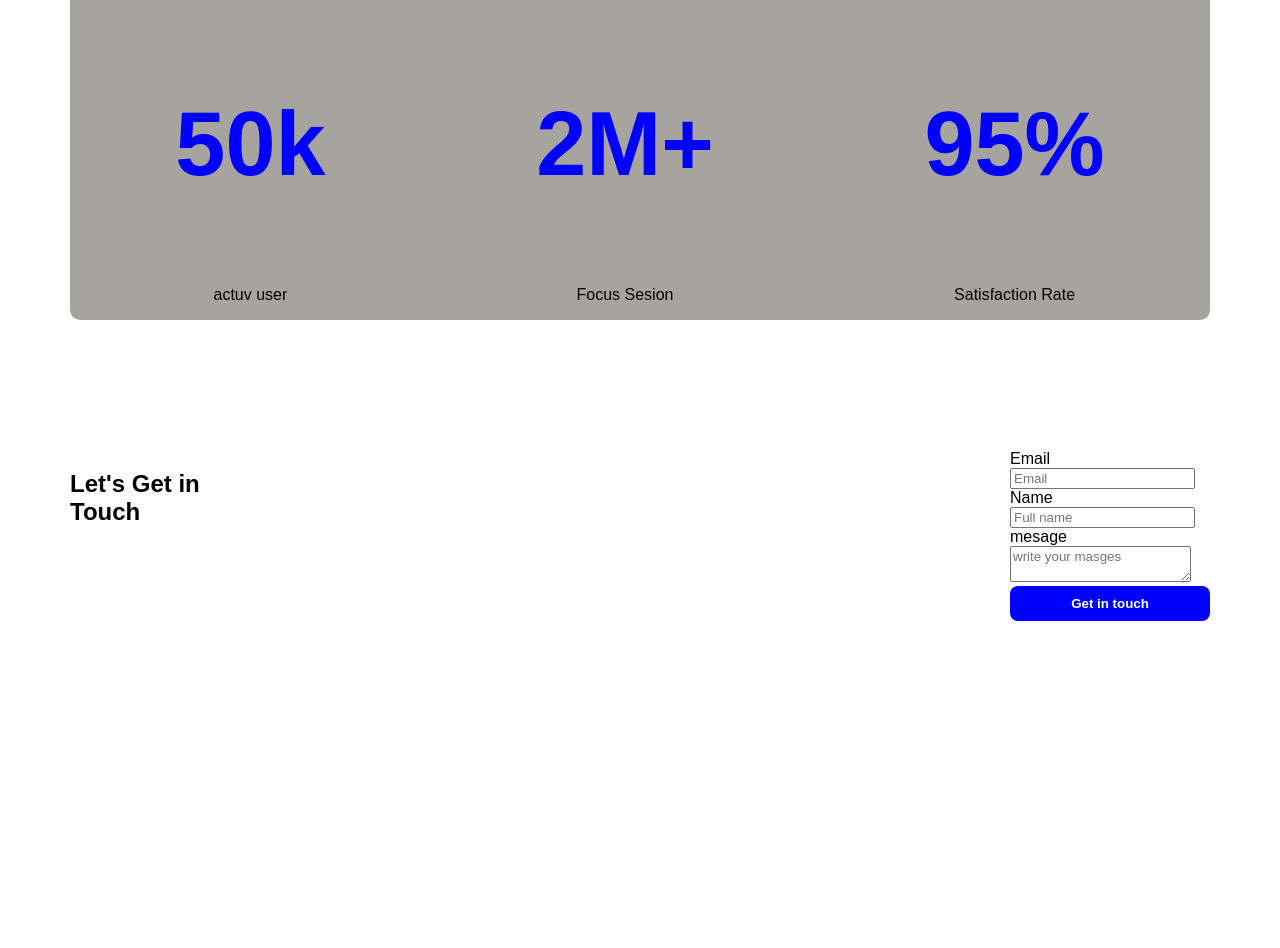
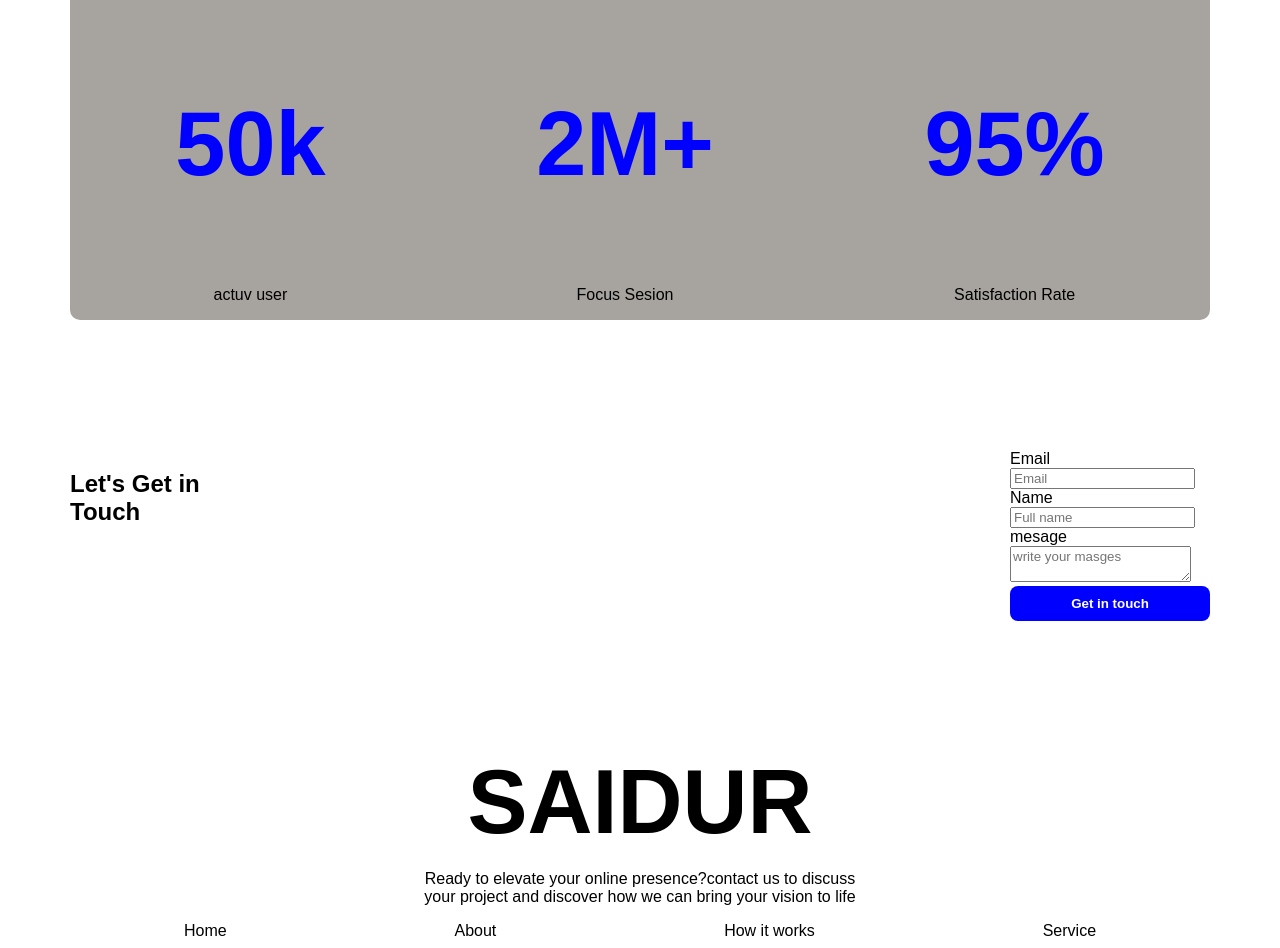
Before and after one commit to msrahaman03/first-assingment-repo, a plain HTML site: page index.html in a window 1280 px wide. Shown: the part 1180-2128 px from the top of the page. Before the commit the page ends 1931 px from the top, so only its background shows below. Drawn offline with Linux system fonts and the light colour scheme.

Commit message:
footer commit

```diff
--- a/index.html
+++ b/index.html
@@ -79,7 +79,23 @@
 
 
           <!-- form section  end -->
+</main>
+    <!-- footer section start-->
 
+        <footer>
+            <div class="footer-title">SAIDUR</div>
+            <p class="footer-description">Ready to elevate your online presence?contact us to discuss<br>your project and discover how we can bring your vision to life</p>
+
+            <div class="footer-itmes">
+                <div class="footer-item">Home</div>
+                <div class="footer-item">About</div>
+                <div class="footer-item">How it works </div>
+                <div class="footer-item">Service </div>
+
+            </div>
+        </footer>
+
+    <!-- footer section end-->
 
 </body>
 </html>
--- a/style/style.css
+++ b/style/style.css
@@ -136,3 +136,27 @@ div-2 h3{
           justify-content: space-between;
 }
 /* form style end */
+
+/*footer section strat*/
+
+footer{
+          margin-top: 100px;
+          text-align: center;
+          max-width: 1140PX;
+          margin: 0 auto;
+}
+
+.footer-title{
+          font-size: 90px;
+          font-weight: 700;
+
+}
+
+.footer-itmes{
+          display: flex;
+          justify-content: space-around;
+}
+
+
+
+/*footer section end*/
```
